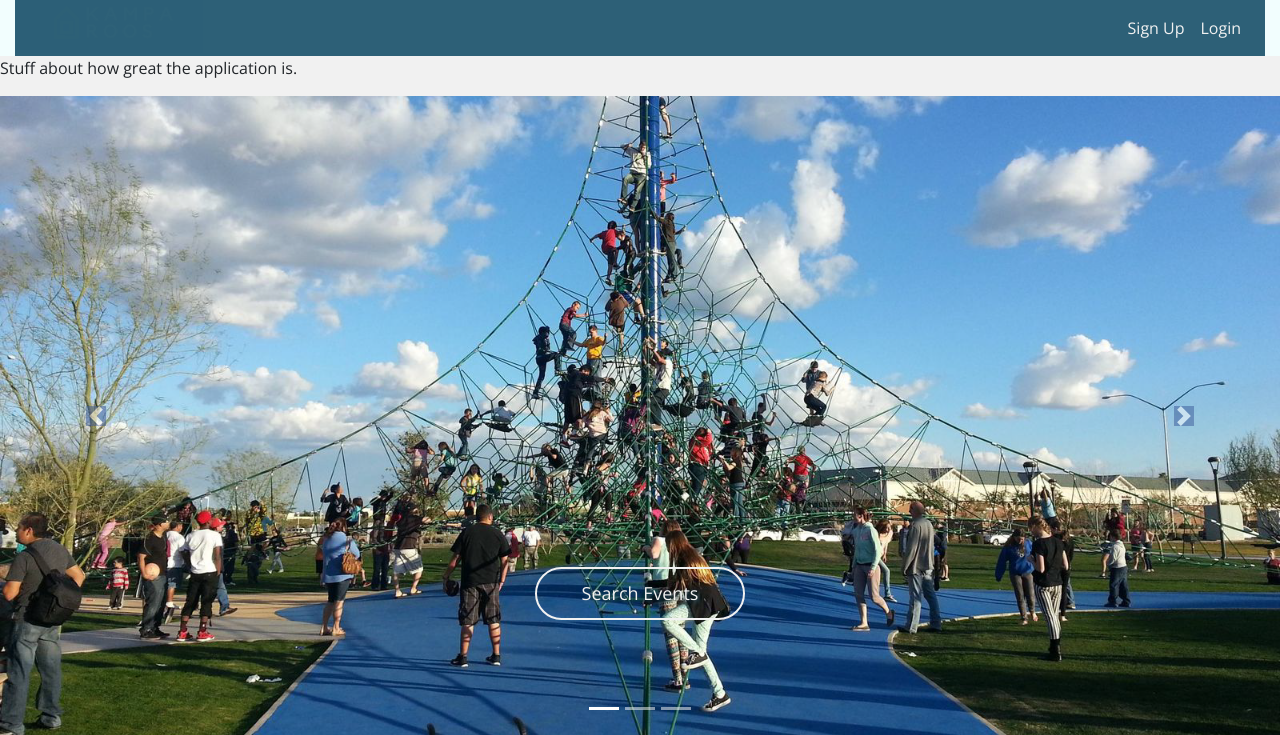
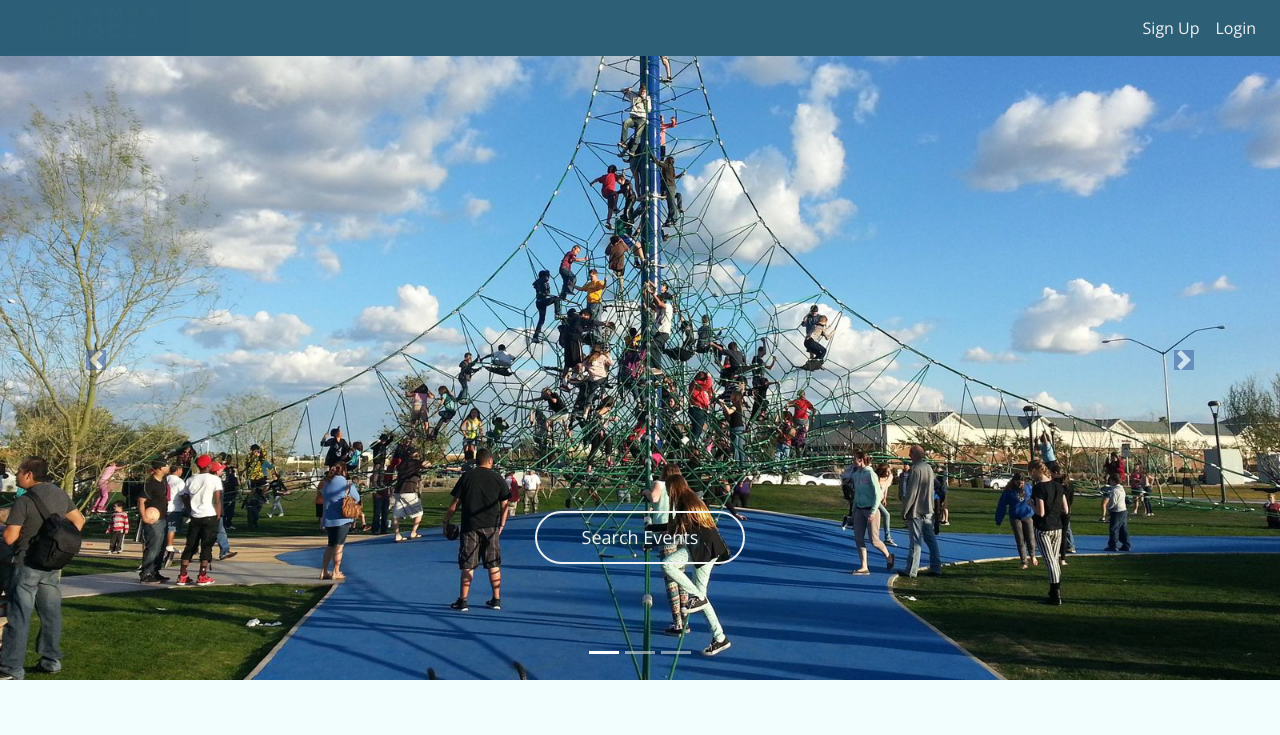
Before and after one commit to ad410project/ad410project, a PHP site: page / in a window 1280 px wide. Shown: the top 735 px of the page. Run offline with PHP 8.4, Linux system fonts and the light colour scheme; some libraries are stand-ins or nearby versions.

Commit message:
commenting things out

```diff
--- a/views/dynamic/user_events.php
+++ b/views/dynamic/user_events.php
@@ -97,9 +97,9 @@ $results = $json_output->results;
                             <p class="card-text"> Dates: <?php echo $start_date; ?> - <?php echo $end_date; ?></p>
                         </div>
                         <div class="card-footer">
-                            <div class="card-button">
+                       <!--     <div class="card-button">
                                 <a href="?controller=dynamic&action=addApiEventToMyEvents">Add to my event</a>
-                            </div>
+                            </div> -->
                             <!-- TODO: Add function to add this event into events database-->
                         </div>
                     </div>
--- a/views/templates/header.php
+++ b/views/templates/header.php
@@ -1,5 +1,5 @@
 <div class="container-fluid">
-    <nav class="navbar sticky-top navbar-expand-sm bg-light justify-content-end">
+    <nav class="navbar fixed-top navbar-expand-sm bg-light justify-content-end">
         <a class="navbar-brand" href="?controller=static&action=landing"><img src="views/images/Fun_LogoBanner.png" alt="Logo" class="logo-banner"></a>
         <ul class="navbar-nav">
             <?php
```
